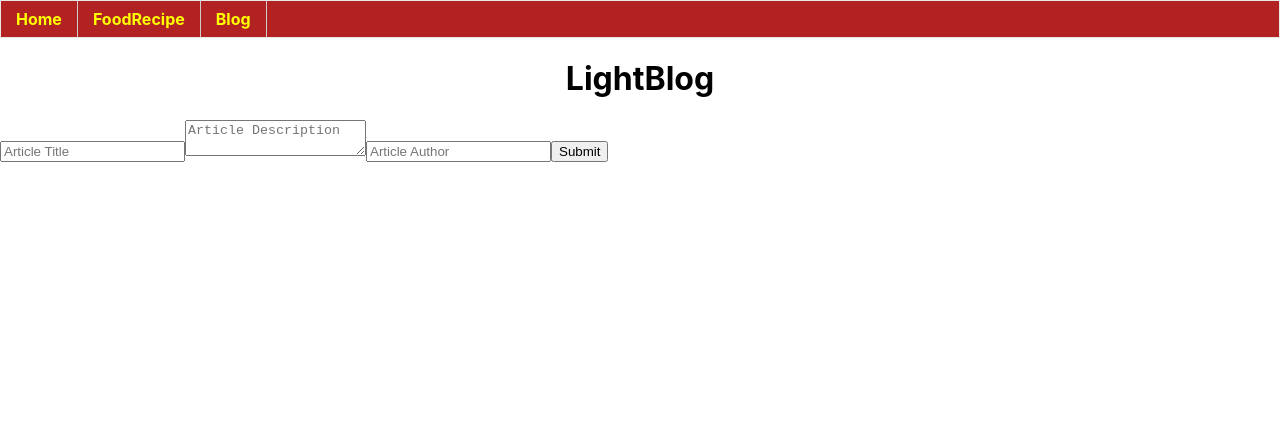
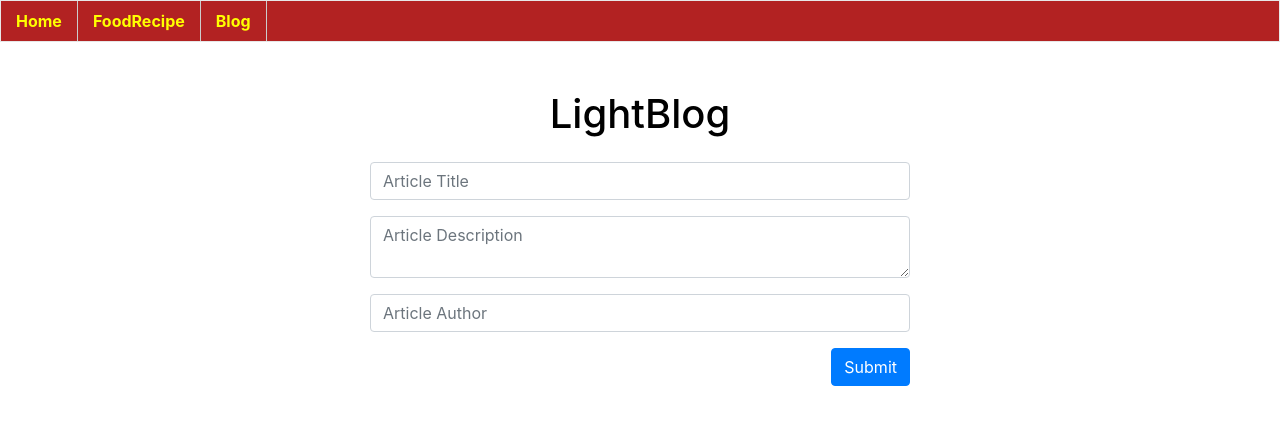
Before and after one commit to tbashar123/FinalProjectTTP, a React (Create React App) app: page /Blog in a window 1280 px wide. Shown: the top 424 px of the page. Built offline with nearby package versions, Linux system fonts and the light colour scheme.

Commit message:
changes in blog

```diff
--- a/package.json
+++ b/package.json
@@ -4,11 +4,13 @@
   "private": true,
   "dependencies": {
     "Router": "^2.1.0",
+    "bootstrap": "^4.3.1",
     "link": "^0.1.5",
     "react": "^16.8.6",
     "react-dom": "^16.8.6",
     "react-redux": "^7.1.0",
     "react-scripts": "3.0.1",
+    "reactstrap": "^8.0.0",
     "redux": "^4.0.1",
     "route": "^0.2.5",
     "switch": "0.0.0"
--- a/src/Blog.js
+++ b/src/Blog.js
@@ -1,17 +1,19 @@
 import React from 'react';
 import Form from './Form'
+
 
 class Blog extends React.Component {
   render() {
       return (
         <div className="container">
-        <div className="row pt-5">
+          <div className="row pt-5">
           <div className="col-12 col-lg-6 offset-lg-3">
             <h1 className="text-center">LightBlog</h1>
-          </div>
-          <Form />
-        </div>
+
       </div>
+      <Form />
+       </div>
+     </div>
       );
 }
 
--- a/src/index.js
+++ b/src/index.js
@@ -3,6 +3,7 @@ import ReactDOM from 'react-dom';
 import { BrowserRouter as Router, Route, Link,  Switch  } from 'react-router-dom'
 import Blog from './Blog';
 import FoodRecipe from './FoodRecipe';
+import 'bootstrap/dist/css/bootstrap.min.css';
 import './index.css';
 import App from './App';
 
```
Also changed, not shown: 1 other file (tests, documents, lock files or other folders).
